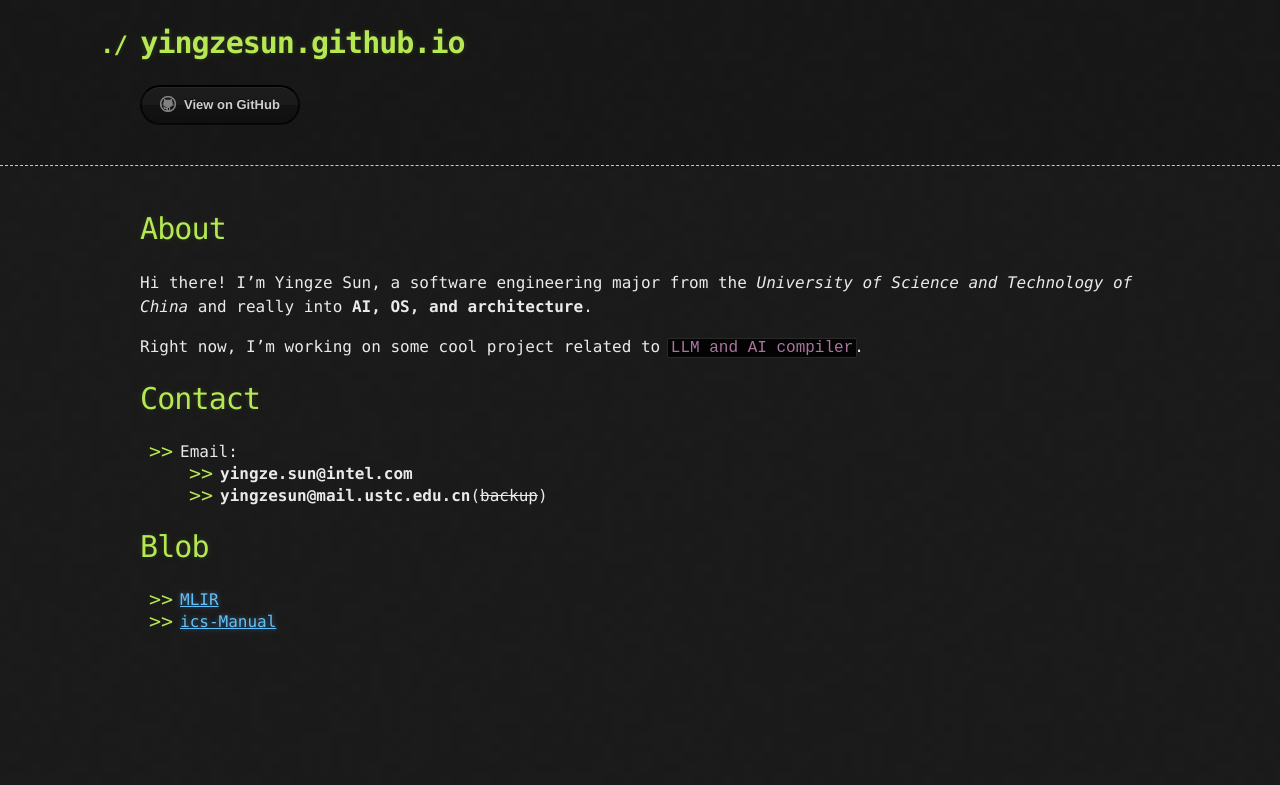
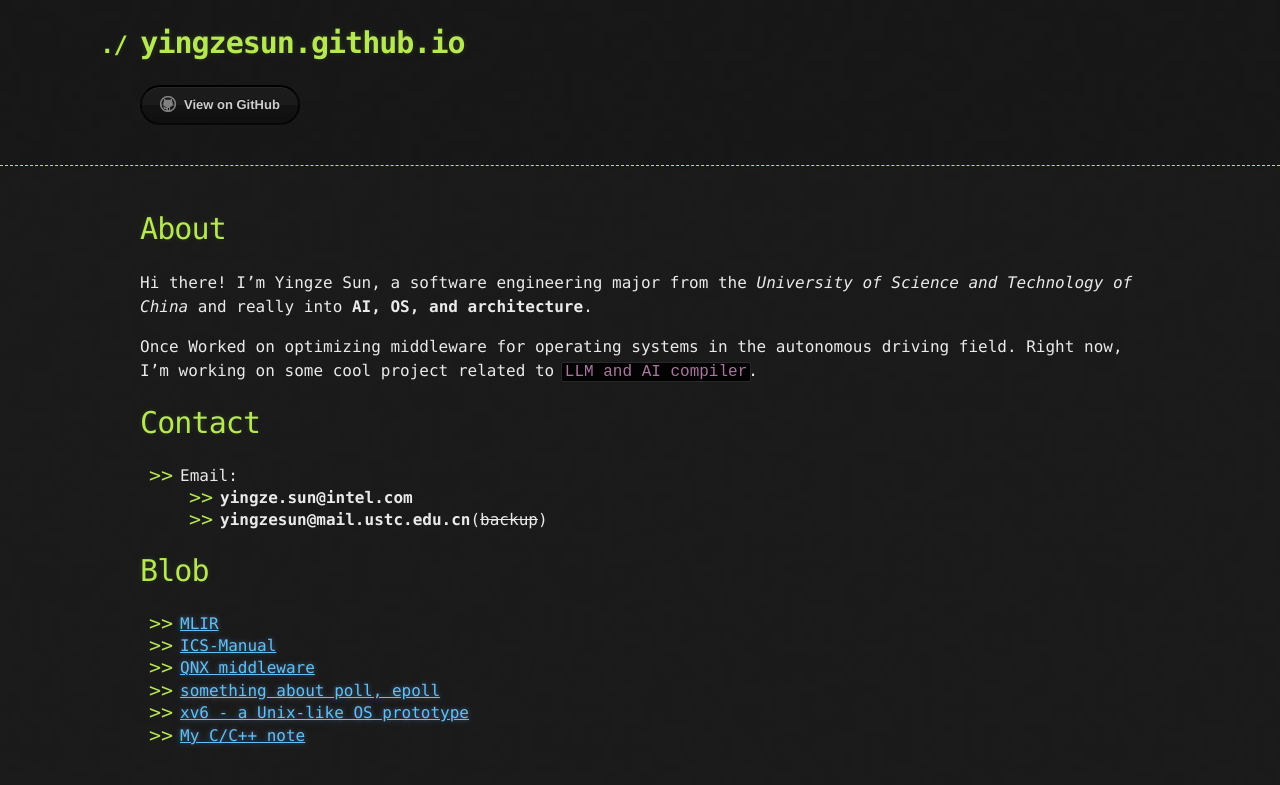
Before and after one commit to nops1ed/yingzesun.github.io, a Jekyll site: the page built from index.md, in a window 1280 px wide. Shown: the top 785 px of the page. Built offline with Jekyll 4.4.1, drawn with Linux system fonts in a browser that asks for light colours; the repository's description, which GitHub fills in, is left out; our own code applies the rules of GitHub Pages for plain Markdown files.

Commit message:
update mainpage

```diff
--- a/index.md
+++ b/index.md
@@ -5,7 +5,7 @@ layout: default
 # About
 Hi there! I'm Yingze Sun, a software engineering major from the _University of Science and Technology of China_ and really into **AI, OS, and architecture**.
 
-Right now, I'm working on some cool project related to `LLM and AI compiler`.
+Once Worked on optimizing middleware for operating systems in the autonomous driving field. Right now, I'm working on some cool project related to `LLM and AI compiler`.
 
 
 # Contact
@@ -16,4 +16,8 @@ Right now, I'm working on some cool project related to `LLM and AI compiler`.
 
 # Blob
 - [MLIR](https://github.com/nops1ed/MLIR-learning)
-- [ics-Manual](https://github.com/nops1ed/NJU_PA_Manual)
+- [ICS-Manual](https://github.com/nops1ed/NJU_PA_Manual)
+- [QNX middleware](***)
+- [something about poll, epoll](***)
+- [xv6 - a Unix-like OS prototype](***)
+- [My C/C++ note](***)
```
